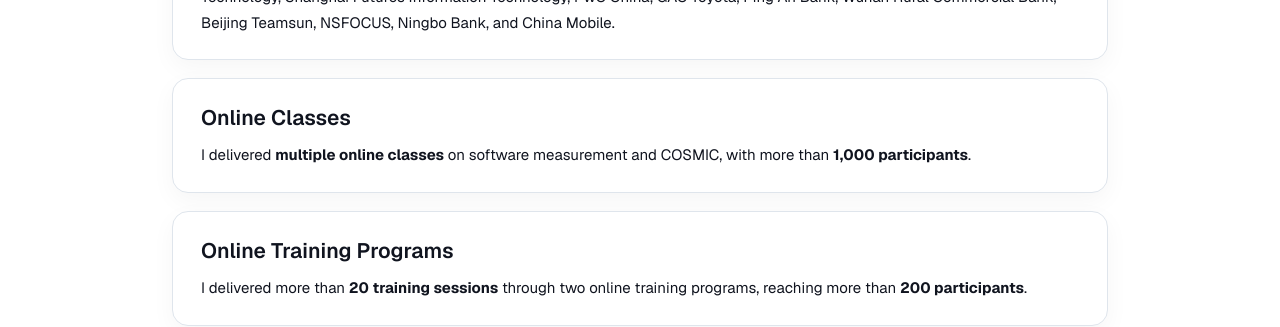
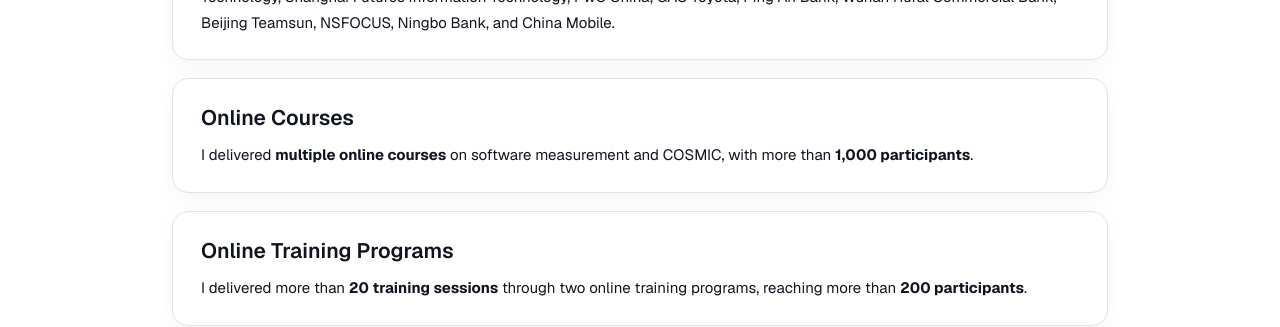
Before and after one commit to lingguo-research/lingguo-tarne, a Jekyll site: the page built from _pages/teaching.md, in a window 1280 px wide and 900 px high, scrolled down 489 px. Shown: the part 156-483 px from the top of the window. Built offline with Jekyll 4.4.1, drawn with Linux system fonts in a browser that asks for light colours; nearby versions of some CDN libraries.

Commit message:
Update teaching.md

```diff
--- a/_pages/teaching.md
+++ b/_pages/teaching.md
@@ -23,10 +23,10 @@
 
 <div class="teaching-card">
 
-  <h3>Online Classes</h3>
+  <h3>Online Courses</h3>
 
   <p>
-    I delivered <strong>multiple online classes</strong> on software measurement and COSMIC, with more than <strong>1,000 participants</strong>.
+    I delivered <strong>multiple online courses</strong> on software measurement and COSMIC, with more than <strong>1,000 participants</strong>.
   </p>
 
 </div>
```
